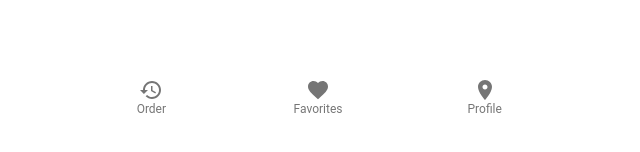
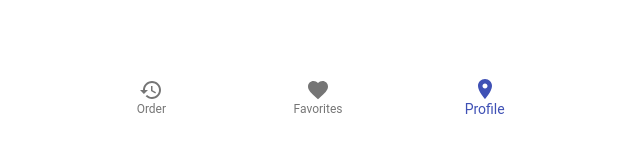
Before and after one commit to dipscoder/Zomato-Clone, a React (Create React App) app: page /profile in a window 1280 px wide. Shown: the part 626-778 px from the top of the page, without its empty margins (322-962 px from the left). Built offline with nearby package versions, Linux system fonts and the light colour scheme.

Commit message:
Add useLocation - to provide the state to the bottom navigation 'useState'

```diff
--- a/src/components/BottomNav.js
+++ b/src/components/BottomNav.js
@@ -1,5 +1,5 @@
 import React from 'react';
-import { useHistory } from "react-router-dom";
+import { useHistory, useLocation } from "react-router-dom";
 
 // Style
 import { makeStyles } from '@material-ui/core/styles';
@@ -18,9 +18,10 @@ const useStyles = makeStyles({
 
 export default function BottomNav() {
   const classes = useStyles();
-  const [value, setValue] = React.useState(0);
   const history = useHistory();
-//   console.log(history);
+  const location = useLocation();
+  const [value, setValue] = React.useState(location.pathname);
+//   console.log("Location->",location,"History",history);
 
   return (
     <BottomNavigation
```
